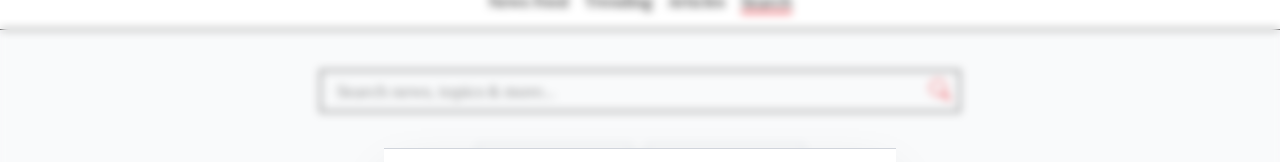
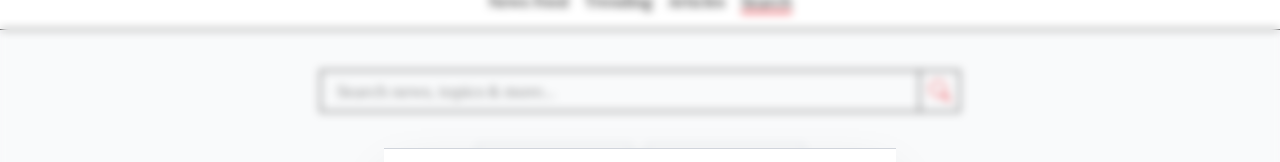
Before and after one commit to abp437/innoscripta-assignment, a React (Vite) app: page /search in a window 1280 px wide. Shown: the part 130-292 px from the top of the page. Built offline with nearby package versions, Linux system fonts and the light colour scheme; a web font is replaced by a local one.

Commit message:
Improvide the search bar experience

```diff
--- a/src/components/SearchBar.tsx
+++ b/src/components/SearchBar.tsx
@@ -1,15 +1,36 @@
-import { useState } from "react";
+import { useEffect, useState } from "react";
 import { useDispatch } from "react-redux";
 import { setSearchQuery } from "../app/searchSlice";
 import SearchIcon from "./icons/SearchIcon";
 
 const SearchBar: React.FC = () => {
   const [query, setQuery] = useState("");
+  const [isReset, setIsReset] = useState(false);
   const dispatch = useDispatch();
 
-  const handleSearchChange = (event: React.ChangeEvent<HTMLInputElement>) => {
-    setQuery(event.target.value);
-    dispatch(setSearchQuery(event.target.value));
+  const submitRequest = () => {
+    dispatch(setSearchQuery(query));
+  };
+
+  const handleSearchChange = (e: React.ChangeEvent<HTMLInputElement>) => {
+    const isSearchBlank: boolean = e.target.value.length === 0;
+    setQuery(e.target.value);
+    setIsReset(isSearchBlank);
+  };
+
+  useEffect(() => {
+    if (isReset) {
+      console.log("Search is made blank reset to initial results set");
+      submitRequest();
+    }
+  }, [isReset]);
+
+  const handleKeyDown = (e: React.KeyboardEvent<HTMLInputElement>) => {
+    const isEnterPressed: boolean = e.key === "Enter";
+
+    if (isEnterPressed) {
+      submitRequest();
+    }
   };
 
   return (
@@ -19,10 +40,17 @@ const SearchBar: React.FC = () => {
           type="text"
           value={query}
           onChange={handleSearchChange}
+          onKeyDown={handleKeyDown}
           placeholder="Search news, topics & more..."
-          className="w-full pl-4 pr-8 py-2 border-1"
+          className="w-full pl-4 pr-8 py-2 border-1 focus:outline-none"
         />
-        <SearchIcon extraClasses="absolute top-2 right-2" />
+        <button
+          className="absolute p-2 top-0 right-0 bottom-0 cursor-pointer border-l-1"
+          aria-label="Search"
+          onClick={submitRequest}
+        >
+          <SearchIcon />
+        </button>
       </div>
     </div>
   );
```
